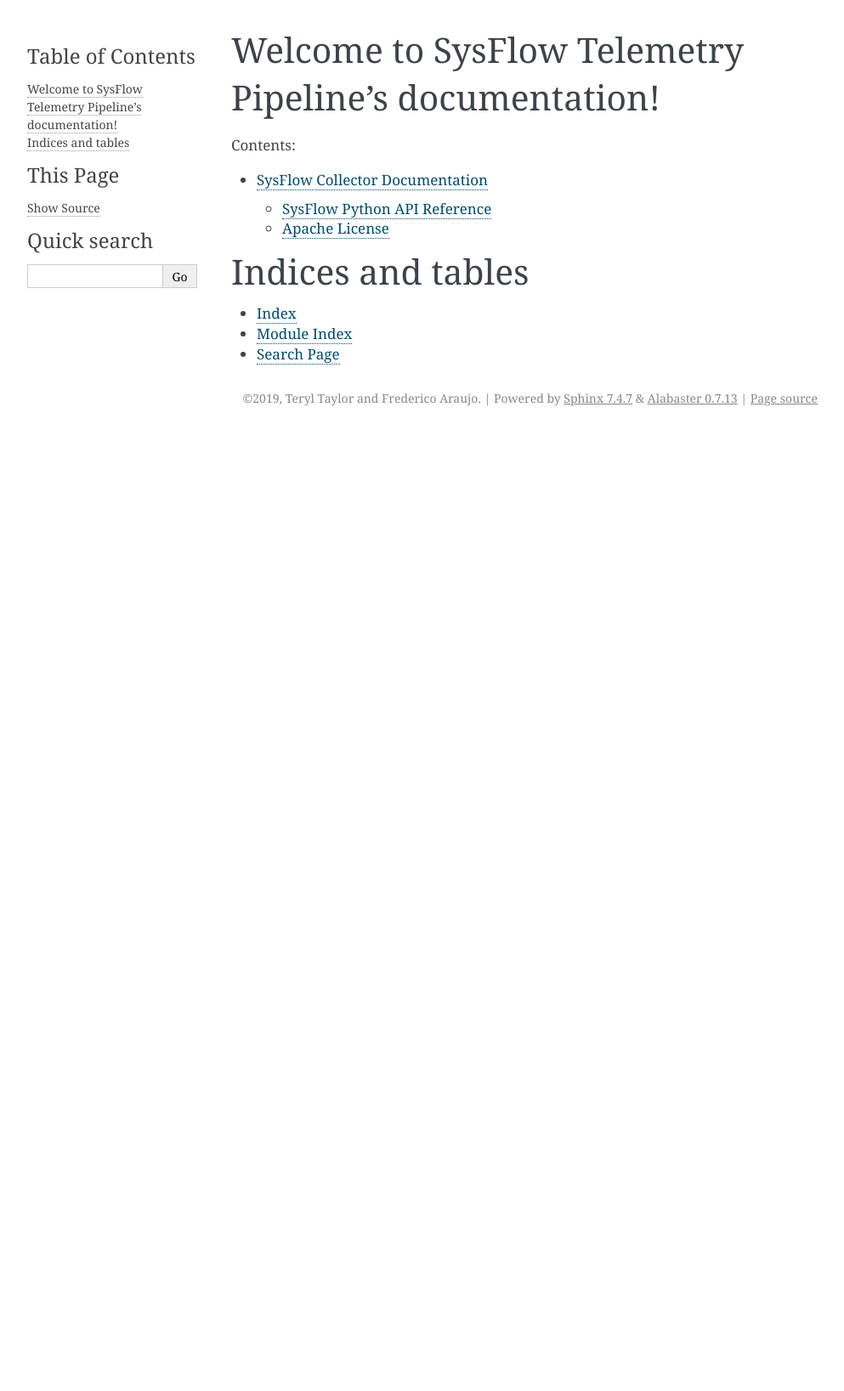
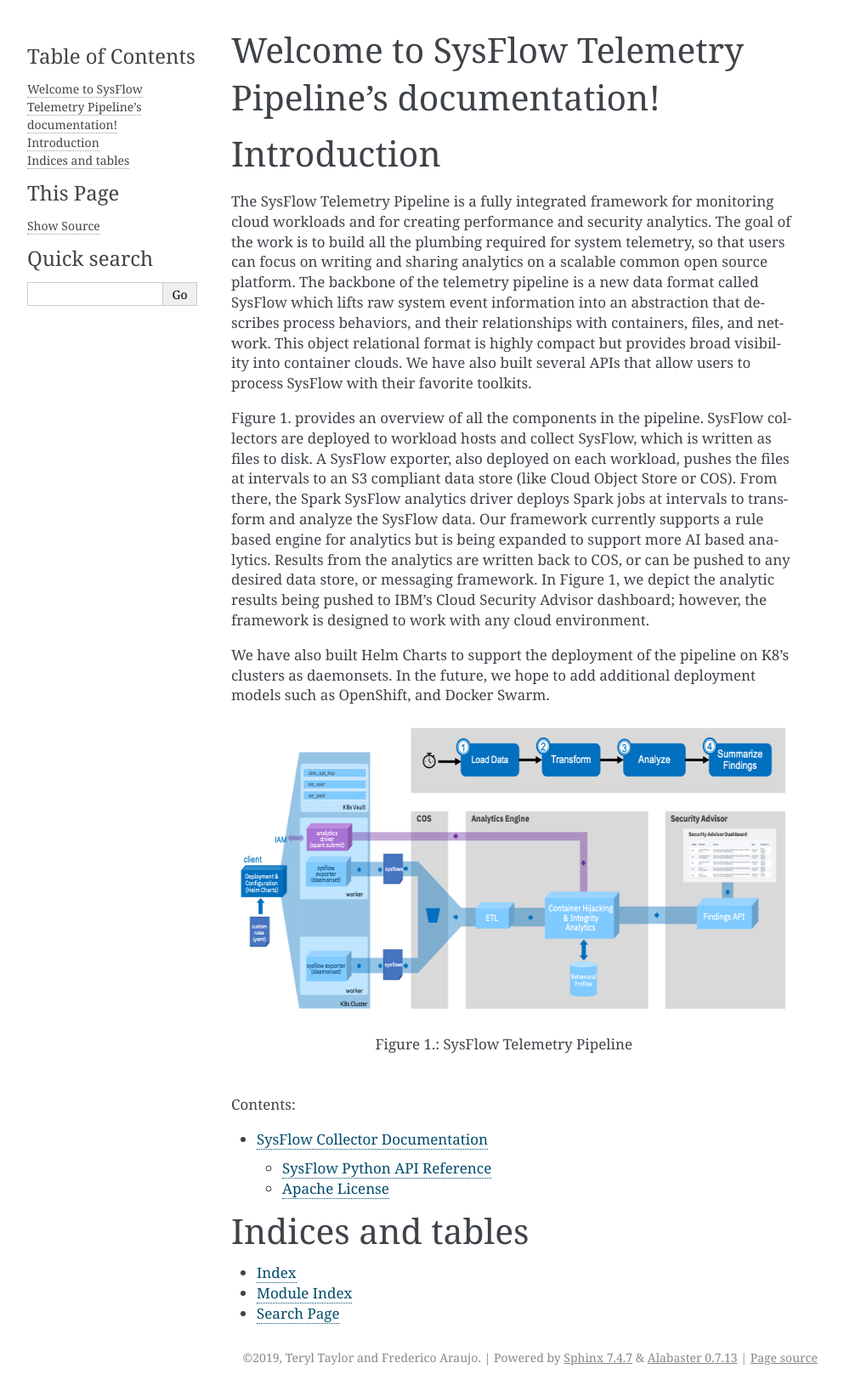
Before and after one commit to sysflow-telemetry/sysflow, a Sphinx documentation site: the page built from source/index.rst, in a window 1280 px wide. Shown: the whole page at 85% size, without its empty margins (148-1141 px from the left). Built offline with Sphinx 7.4.7, drawn with Linux system fonts in a browser that asks for light colours; before the commit the page ends 900 px from its top, so only the background shows below that.

Commit message:
updates to main documentation

```diff
--- a/source/index.rst
+++ b/source/index.rst
@@ -6,6 +6,21 @@
 Welcome to SysFlow Telemetry Pipeline's documentation!
 ======================================================
 
+Introduction
+============
+
+The SysFlow Telemetry Pipeline is a fully integrated framework for monitoring cloud workloads and for creating performance and security analytics. The goal of the work is to build all the plumbing required for system telemetry, so that users can focus on writing and sharing analytics on a scalable common open source platform.  The backbone of the telemetry pipeline is a new data format called SysFlow which lifts raw system event information into an abstraction that describes process behaviors, and their relationships with containers, files, and network.  This object relational format is highly compact but provides broad visibility into container clouds. We have also built several APIs that allow users to process SysFlow with their favorite toolkits.
+
+Figure 1. provides an overview of all the components in the pipeline. SysFlow collectors are deployed to workload hosts and collect SysFlow, which is written as files to disk.  A SysFlow exporter, also deployed on each workload, pushes the files at intervals to an S3 compliant data store (like Cloud Object Store or COS).  From there, the Spark SysFlow analytics driver deploys Spark jobs at intervals to transform and analyze the SysFlow data. Our framework currently supports a rule based engine for analytics but is being expanded to support more AI based analytics.   Results from the analytics are written back to COS, or can be pushed to any desired data store, or messaging framework.  In Figure 1, we depict the analytic results being pushed to IBM's Cloud Security Advisor dashboard; however, the framework is designed to work with any cloud environment.
+
+We have also built Helm Charts to support the deployment of the pipeline on K8's clusters as daemonsets.   In the future, we hope to add additional deployment models such as OpenShift, and Docker Swarm.
+
+.. figure:: _static/sysflowpipeline.png
+   :scale: 50 %
+   :alt: SysFlow Telemetry Pipeline
+
+   Figure 1.: SysFlow Telemetry Pipeline
+
 .. toctree::
    :maxdepth: 2
    :caption: Contents:
@@ -13,6 +28,7 @@
    sfcol
    helm
 
+
 Indices and tables
 ==================
 
```
Also changed, not shown: source/_static/sysflowpipeline.png (added).
